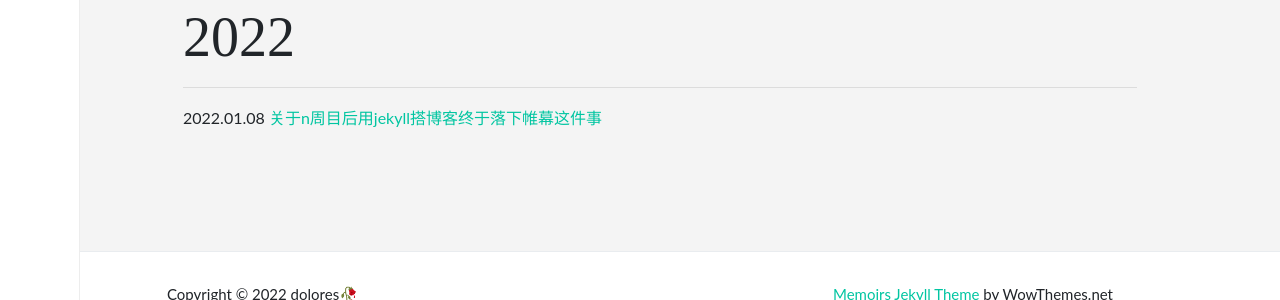
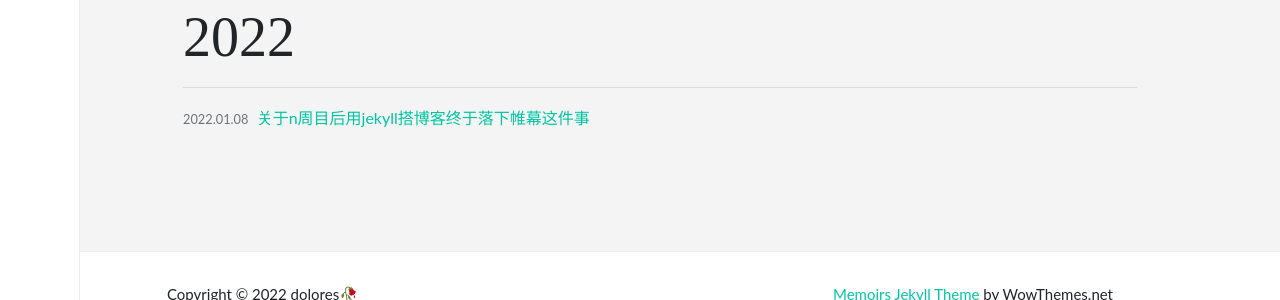
Before and after one commit to dolores824/dolores824.github.io, a Jekyll site: the page built from _pages/archive.md, in a window 1280 px wide. Shown: the part 256-556 px from the top of the page. Built offline with Jekyll 4.4.1, drawn with Linux system fonts in a browser that asks for light colours; nearby versions of some CDN libraries; comment, search, counter and statistics services are not loaded.

Commit message:
add a little blank space between date and title

```diff
--- a/_layouts/archive.html
+++ b/_layouts/archive.html
@@ -35,7 +35,7 @@ permalink: "/archive.html"
       {% endunless %}
 
 
-      <li>{{ post.date | date:"%Y.%m.%d" }}   <a href="{{ post.url }}">{{ post.title }}</a></li>
+      <li><p><small class="text-muted">{{ post.date | date:"%Y.%m.%d" }}</small>&nbsp;&nbsp;<a href="{{ post.url }}">{{ post.title }}</a></li></p>
     {% endfor %}
 
   </ul>
```
